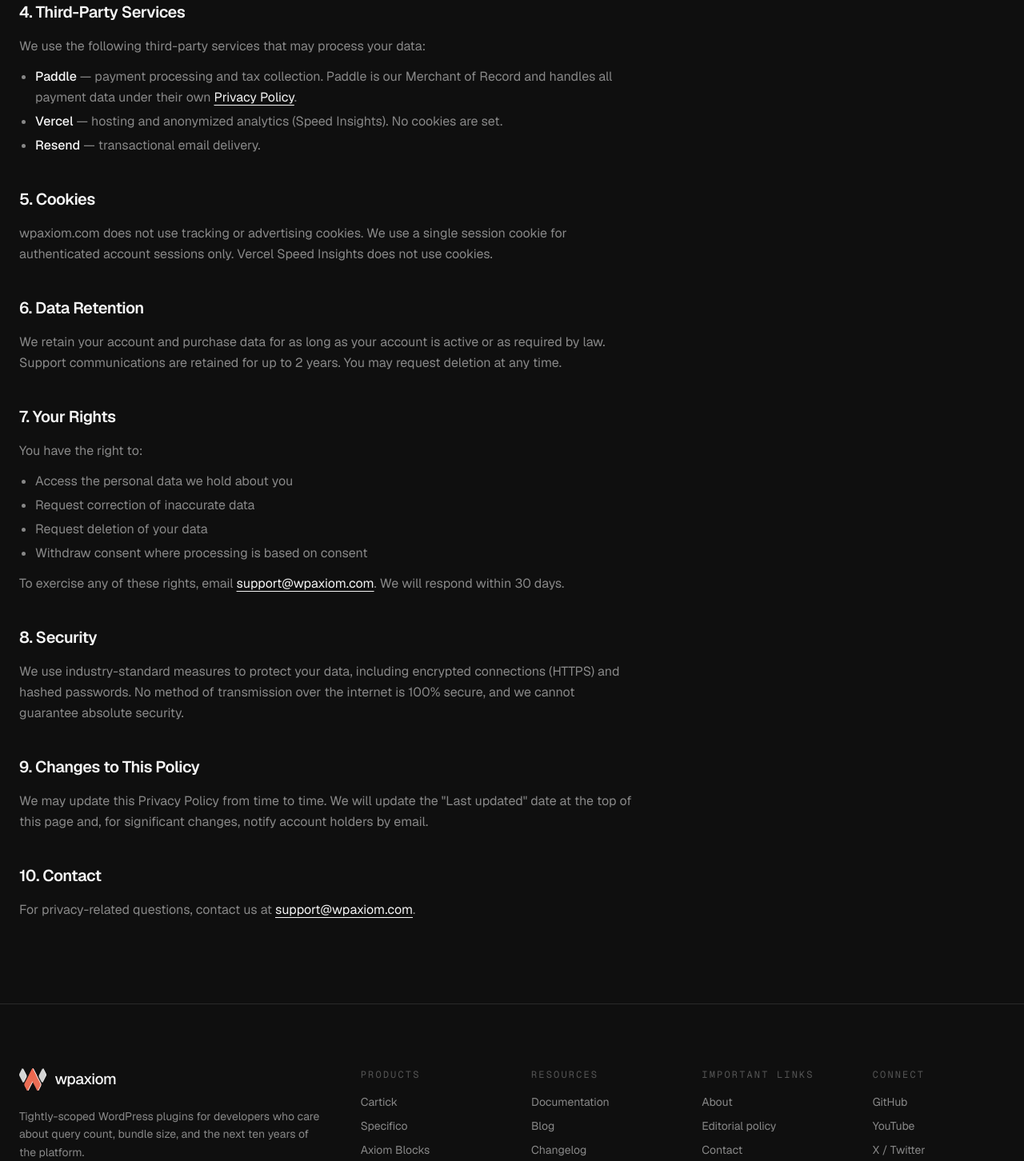
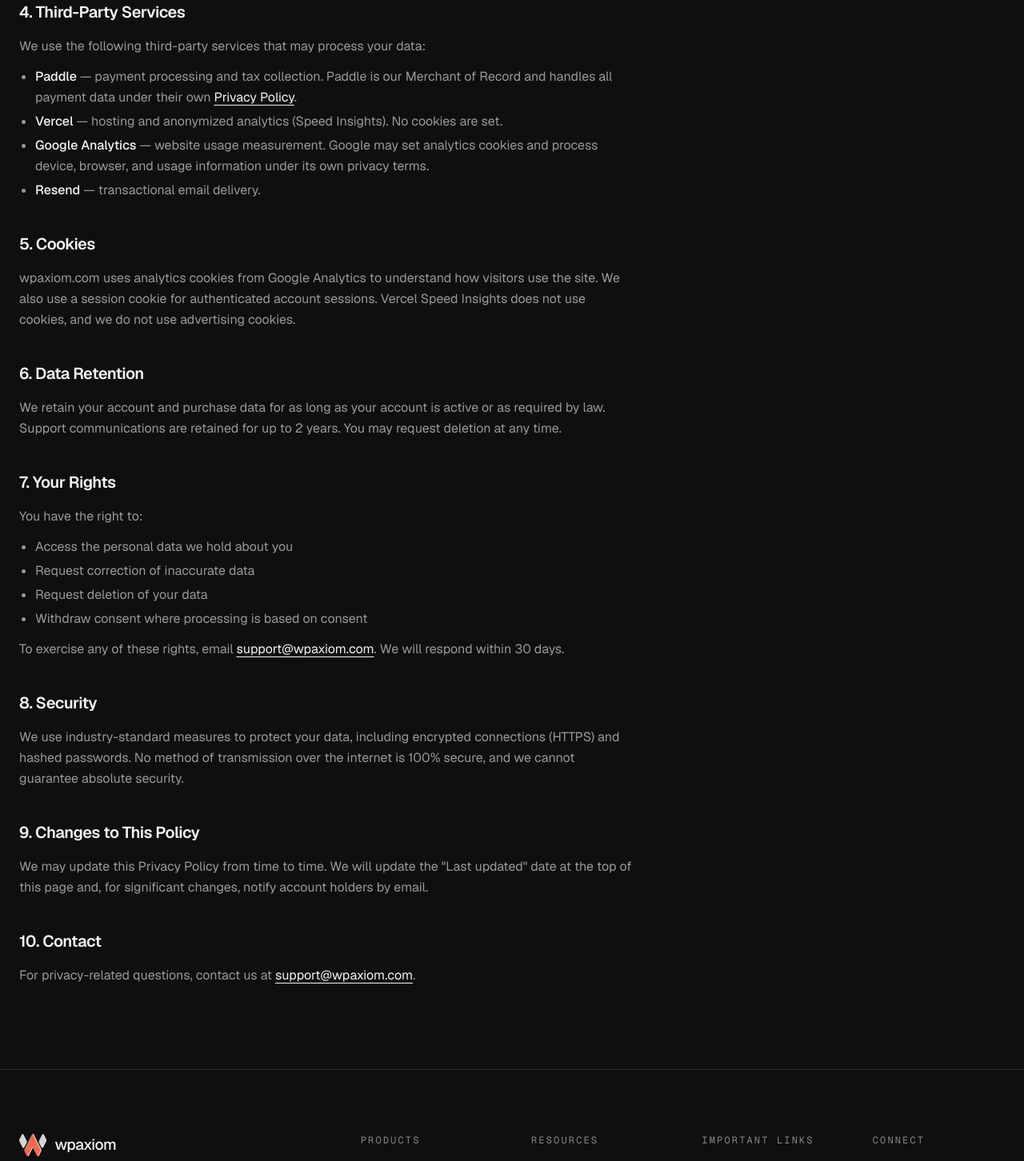
Before and after one commit to wpaxiom/wpaxiom-frontend, a Next.js app: page /privacy-policy in a window 1280 px wide. Shown: the part 1100-2552 px from the top of the page at 80% size. Built offline with nearby package versions, Linux system fonts and the light colour scheme.

Commit message:
fixe accessibility issues

```diff
--- a/app/globals.css
+++ b/app/globals.css
@@ -11,7 +11,8 @@
     --border: 229 229 229;
     --text-primary: 15 15 15;
     --text-muted: 102 102 102;
-    --text-subtle: 153 153 153;
+    /* WCAG AA for small text on white while remaining visually secondary. */
+    --text-subtle: 118 118 118;
     --text-article: 75 75 75;
   }
 
@@ -21,8 +22,9 @@
     --bg-elevated: 36 36 36;
     --border: 42 42 42;
     --text-primary: 245 245 245;
-    --text-muted: 136 136 136;
-    --text-subtle: 85 85 85;
+    /* Keep small labels above 4.5:1 on the darkest surface variants. */
+    --text-muted: 153 153 153;
+    --text-subtle: 136 136 136;
     --text-article: 201 201 201;
   }
 
--- a/app/layout.tsx
+++ b/app/layout.tsx
@@ -67,6 +67,8 @@
 })();
 `;
 
+const googleAnalyticsId = "G-HBB3LGGY1Y";
+
 export default function RootLayout({ children }: { children: React.ReactNode }) {
   return (
     <html lang="en" className={`${GeistSans.variable} ${GeistMono.variable}`} suppressHydrationWarning>
@@ -80,6 +82,18 @@
         <Navbar />
         <main>{children}</main>
         <Footer />
+        <Script
+          src={`https://www.googletagmanager.com/gtag/js?id=${googleAnalyticsId}`}
+          strategy="afterInteractive"
+        />
+        <Script id="google-analytics" strategy="afterInteractive">
+          {`
+            window.dataLayer = window.dataLayer || [];
+            function gtag(){dataLayer.push(arguments);}
+            gtag('js', new Date());
+            gtag('config', '${googleAnalyticsId}', { anonymize_ip: true });
+          `}
+        </Script>
         <SpeedInsights />
       </body>
     </html>
--- a/app/privacy-policy/page.tsx
+++ b/app/privacy-policy/page.tsx
@@ -9,7 +9,7 @@
 
 export default function PrivacyPolicyPage() {
   return (
-    <LegalPage label="Legal" title="Privacy Policy" updatedAt="May 21, 2026">
+    <LegalPage label="Legal" title="Privacy Policy" updatedAt="October 7, 2026">
       <Section title="1. Overview">
         <p>
           wpaxiom (&quot;we&quot;, &quot;us&quot;, &quot;our&quot;) respects your privacy. This policy explains what
@@ -31,8 +31,9 @@
             password if you create an account on wpaxiom.com.
           </li>
           <li>
-            <span className="text-ink font-medium">Usage data</span> — anonymized page visit data
-            collected by Vercel Speed Insights (no cookies, no cross-site tracking).
+            <span className="text-ink font-medium">Usage data</span> — page visits, device and
+            browser information, and general interaction data collected through Google Analytics,
+            plus anonymized performance data collected by Vercel Speed Insights.
           </li>
           <li>
             <span className="text-ink font-medium">Support communications</span> — messages you send
@@ -73,6 +74,11 @@
             (Speed Insights). No cookies are set.
           </li>
           <li>
+            <span className="text-ink font-medium">Google Analytics</span> — website usage
+            measurement. Google may set analytics cookies and process device, browser, and usage
+            information under its own privacy terms.
+          </li>
+          <li>
             <span className="text-ink font-medium">Resend</span> — transactional email delivery.
           </li>
         </ul>
@@ -80,8 +86,9 @@
 
       <Section title="5. Cookies">
         <p>
-          wpaxiom.com does not use tracking or advertising cookies. We use a single session cookie
-          for authenticated account sessions only. Vercel Speed Insights does not use cookies.
+          wpaxiom.com uses analytics cookies from Google Analytics to understand how visitors use
+          the site. We also use a session cookie for authenticated account sessions. Vercel Speed
+          Insights does not use cookies, and we do not use advertising cookies.
         </p>
       </Section>
 
--- a/components/home/AxiomBlocksHighlight.tsx
+++ b/components/home/AxiomBlocksHighlight.tsx
@@ -60,7 +60,7 @@
             <div className="mt-10 flex flex-wrap items-center gap-3">
               <a
                 href="https://wordpress.org/plugins/axiom-blocks/"
-                className="inline-flex items-center gap-2 px-5 py-3 rounded-lg bg-coral hover:bg-coral-hover text-white font-medium transition focus-coral"
+                className="inline-flex items-center gap-2 px-5 py-3 rounded-lg bg-coral-action hover:bg-coral-action-hover text-white font-medium transition focus-coral"
               >
                 Get it on WordPress.org
               </a>
--- a/components/home/Hero.tsx
+++ b/components/home/Hero.tsx
@@ -65,7 +65,7 @@
         <div className="mt-10 flex flex-wrap items-center gap-3">
           <Link
             href="#plugins"
-            className="inline-flex items-center gap-2 px-5 py-3 rounded-lg bg-coral hover:bg-coral-hover text-white font-medium transition focus-coral"
+            className="inline-flex items-center gap-2 px-5 py-3 rounded-lg bg-coral-action hover:bg-coral-action-hover text-white font-medium transition focus-coral"
           >
             Explore plugins
             <ArrowRight size={16} strokeWidth={2} />
--- a/components/layout/Footer.tsx
+++ b/components/layout/Footer.tsx
@@ -96,7 +96,7 @@
 
           <div className="md:col-span-8 grid grid-cols-2 sm:grid-cols-4 gap-8 md:gap-12 text-sm">
             <div>
-              <h4 className="text-xs font-mono uppercase tracking-[0.18em] text-subtle mb-4">Products</h4>
+              <h2 className="text-xs font-mono uppercase tracking-[0.18em] text-subtle mb-4">Products</h2>
               <ul className="space-y-2.5 text-muted">
                 {PRODUCT_LINKS.map((link) => (
                   <li key={link.href}>
@@ -108,7 +108,7 @@
               </ul>
             </div>
             <div>
-              <h4 className="text-xs font-mono uppercase tracking-[0.18em] text-subtle mb-4">Resources</h4>
+              <h2 className="text-xs font-mono uppercase tracking-[0.18em] text-subtle mb-4">Resources</h2>
               <ul className="space-y-2.5 text-muted">
                 {RESOURCE_LINKS.map((link) => (
                   <li key={link.href}>
@@ -120,7 +120,7 @@
               </ul>
             </div>
             <div>
-              <h4 className="text-xs font-mono uppercase tracking-[0.18em] text-subtle mb-4">Important Links</h4>
+              <h2 className="text-xs font-mono uppercase tracking-[0.18em] text-subtle mb-4">Important Links</h2>
               <ul className="space-y-2.5 text-muted">
                 {IMPORTANT_LINKS.map((link) => (
                   <li key={link.href}>
@@ -132,7 +132,7 @@
               </ul>
             </div>
             <div>
-              <h4 className="text-xs font-mono uppercase tracking-[0.18em] text-subtle mb-4">Connect</h4>
+              <h2 className="text-xs font-mono uppercase tracking-[0.18em] text-subtle mb-4">Connect</h2>
               <ul className="space-y-2.5 text-muted">
                 {CONNECT_LINKS.map((link) => (
                   <li key={link.href}>
--- a/components/plugin/PluginCard.tsx
+++ b/components/plugin/PluginCard.tsx
@@ -68,7 +68,7 @@
         </Link>
         <Link
           href={plugin.installCta.href}
-          className="px-3 py-1.5 rounded-md bg-coral text-white text-xs font-medium hover:bg-coral-hover transition"
+          className="px-3 py-1.5 rounded-md bg-coral-action text-white text-xs font-medium hover:bg-coral-action-hover transition"
         >
           {plugin.installCta.label}
         </Link>
--- a/tailwind.config.ts
+++ b/tailwind.config.ts
@@ -23,6 +23,8 @@
         coral: {
           DEFAULT: "#E8593C",
           hover: "#D44D32",
+          action: "#C2412D",
+          "action-hover": "#A93622",
         },
         ok: "#22C55E",
         warn: "#F59E0B",
```
